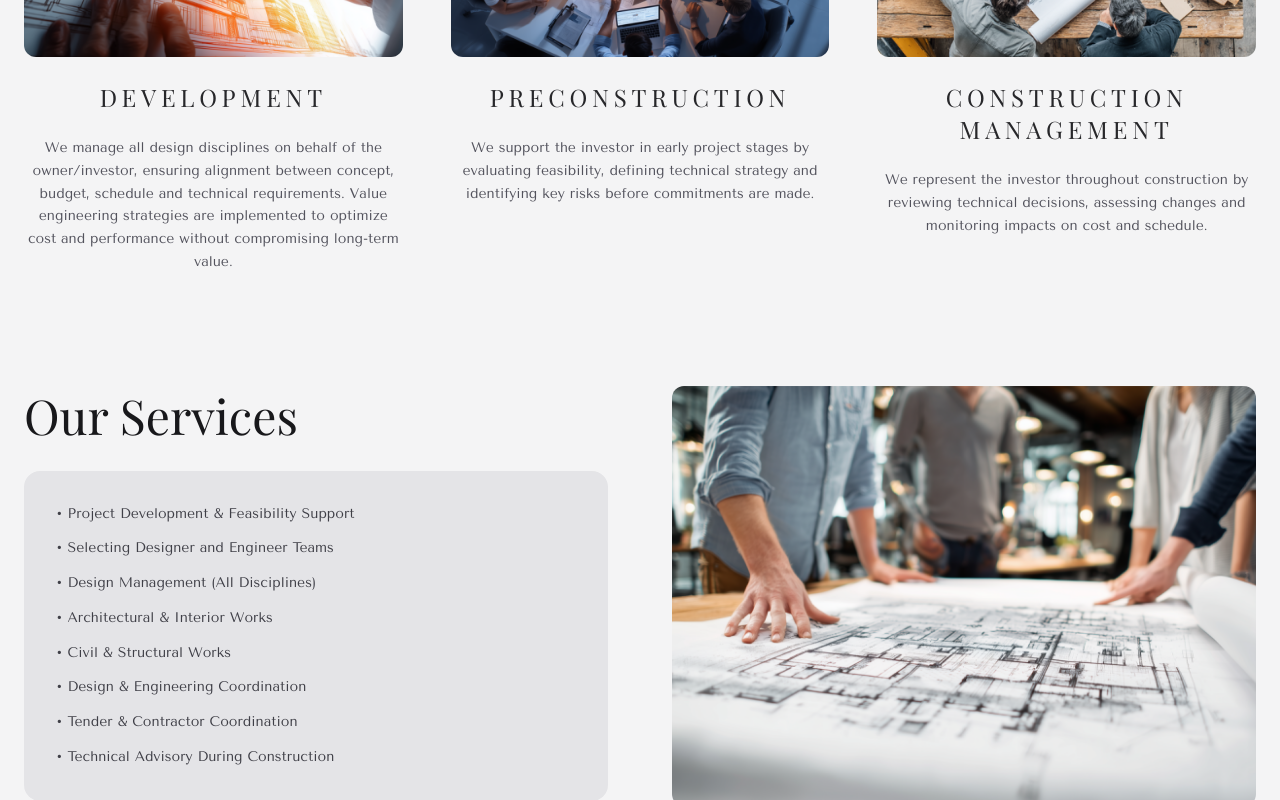
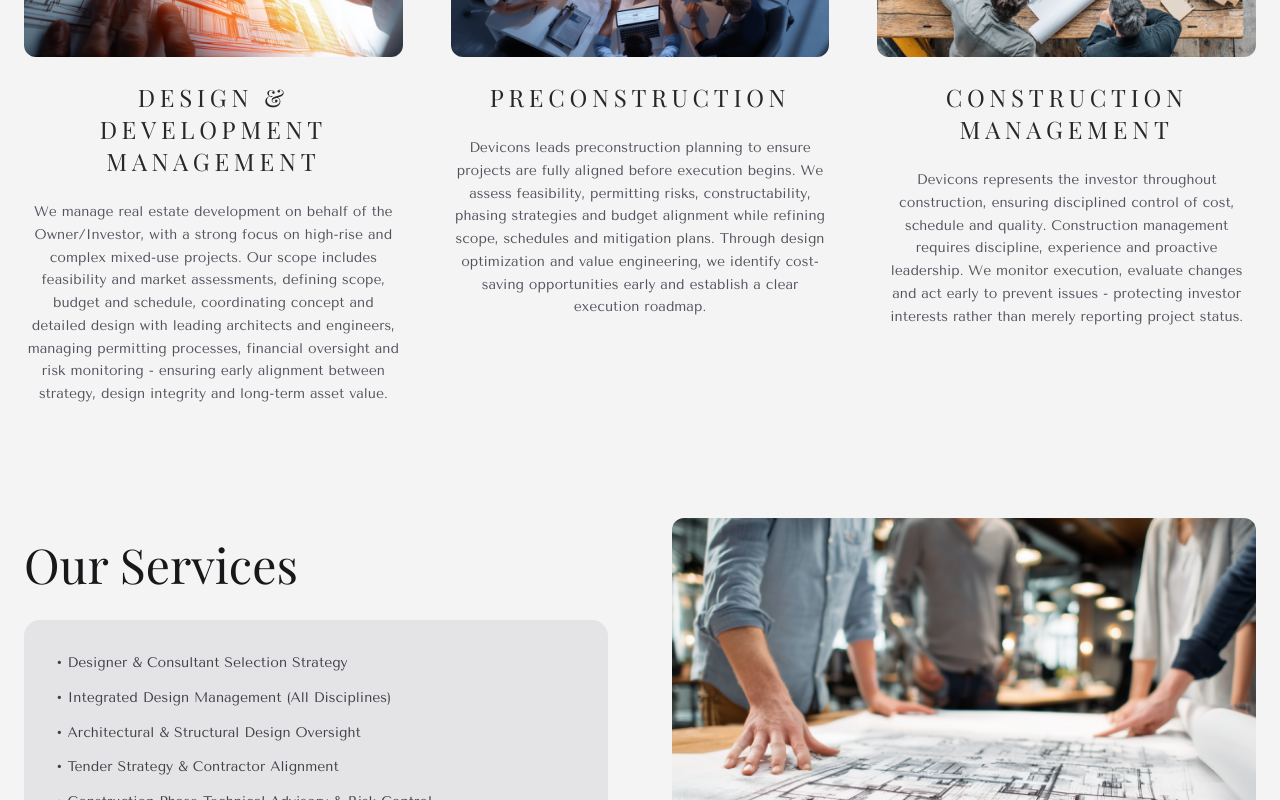
Before and after one commit to bakircikagan/devicons, a React (Vite) app: page /what-we-do in a window 1280 px wide. Shown: the part 480-1280 px from the top of the page. Built offline with nearby package versions, Linux system fonts and the light colour scheme.

Commit message:
various text changes

```diff
--- a/src/pages/Projects.jsx
+++ b/src/pages/Projects.jsx
@@ -35,9 +35,9 @@ const PROJECTS = [
     ],
     scope: [
       "Management / supervision of architectural design works execution",
-      "Coordination of design works across disciplines (Interior, Structural, MEP, Façade, Fire Protection)",
-      "Design solutions with manufacturers (Façade systems, etc.)",
-      "Architectural shop drawings and interior finish coordination",
+      "Coordination and supervision of design works of all disciplines and consultants (such as Interior, Structural, Mep, Façade, Fire Protection etc.).",
+      "Design solutions with manufacturers (Façade systems & VT)",
+      "Architectural shop drawings, including detailed coordination of interior finishes",
     ],
     images: {
       hero: "/projects/cooltoren/hero.png",
@@ -149,10 +149,9 @@ const PROJECTS = [
     ],
     scope: [
       "Management / supervision of architectural design works execution",
-      "Coordination and supervision of all design disciplines (Interior, Structural, MEP, Façade, Fire Protection)",
+      "Coordination and supervision of design works of all disciplines and consultants (such as Interior, Structural, Mep, Façade, Fire Protection etc.).",
       "Design solutions in collaboration with manufacturers (Façade systems & VT)",
-      "Architectural fit-out works and detailed coordination of interior finishes",
-      "On-site implementation supervision",
+      "Architectural fit-out works, including detailed coordination of interior finishes, shop drawings, and on-site implementation. ",
     ],
     images: {
       hero: "/projects/neva/hero.png",
@@ -175,7 +174,7 @@ const PROJECTS = [
     ],
     scope: [
       "Management / supervision of architectural design works execution",
-      "Coordination and supervision of all design disciplines (Interior, Structural, MEP, Façade, Fire Protection)",
+      "Coordination and supervision of design works of all disciplines and consultants (such as Interior, Structural, Mep, Façade, Fire Protection etc.). ",
       "Design solutions in collaboration with manufacturers (Façade systems & VT)",
       "Architectural shop drawings and detailed coordination of interior finishes",
     ],
@@ -196,8 +195,7 @@ const PROJECTS = [
       ["Owner", "Capital Partners"],
     ],
     scope: [
-      "Design and Constructability Review",
-      "Value Engineering for Structural Engineering",
+      "Design and Constructability Review, and Value Engineering for Structural Engineering in High Seismic Zone",
     ],
     images: {
       hero: "/projects/esenai-tower/hero.png",
@@ -215,9 +213,9 @@ const PROJECTS = [
     ],
     scope: [
       "Coordination of façade systems with specialized suppliers",
-      "Coordination and supervision of design works of all disciplines (Interior, Structural, MEP, Façade, Fire Protection)",
+      "Coordination and supervision of design works of other disciplines and consultants (such as Interior, Structural, MEP, Façade, Fire Protection etc.). ",
       "Design solutions in collaboration with manufacturers",
-      "Architectural fit-out works including detailed coordination of interior finishes and shop drawings",
+      "Architectural fit-out works, including detailed coordination of interior finishes, shop drawings, and on-site implementation. ",
     ],
     images: {
       hero: "/projects/lakhta-center-multifunctional/hero.png",
@@ -225,6 +223,7 @@ const PROJECTS = [
       top2: "/projects/lakhta-center-multifunctional/top2.png",
       top3: "/projects/lakhta-center-multifunctional/top3.png",
     },
+    pastExperience: true
   },
   {
     slug: "almaty-financial-district",
--- a/src/pages/WhatWeDo.jsx
+++ b/src/pages/WhatWeDo.jsx
@@ -1,54 +1,3 @@
-// const services = [
-//   {
-//     title: "Owner’s Representation",
-//     items: [
-//       "Investor-side technical authority",
-//       "Governance, reporting, decision support",
-//       "Stakeholder alignment and control",
-//     ],
-//   },
-//   {
-//     title: "Development & Design Management",
-//     items: [
-//       "Feasibility and technical strategy",
-//       "Multi-discipline design coordination",
-//       "Deliverable quality and constructability focus",
-//     ],
-//   },
-//   {
-//     title: "Cost, Schedule & Risk Oversight",
-//     items: [
-//       "Early risk identification and mitigation",
-//       "Change impact assessment (time/cost/quality)",
-//       "Technical reviews and executive-ready updates",
-//     ],
-//   },
-//   {
-//     title: "Technical Due Diligence",
-//     items: [
-//       "Site / asset technical review",
-//       "Risk register and gap assessment",
-//       "Recommendations for investment decisions",
-//     ],
-//   },
-//   {
-//     title: "Construction Phase Technical Advisory",
-//     items: [
-//       "Technical control during delivery",
-//       "Review of key technical decisions and changes",
-//       "Quality oversight through documentation and site reviews",
-//     ],
-//   },
-//   {
-//     title: "Specialist Coordination",
-//     items: [
-//       "Façade / structural / MEP interface alignment",
-//       "Manufacturer / supplier coordination support",
-//       "Fit-out documentation and implementation readiness",
-//     ],
-//   },
-// ];
-
 export default function WhatWeDo() {
   return (
     <div className="space-y-28">
@@ -69,13 +18,16 @@ export default function WhatWeDo() {
             className="mx-auto h-64 w-full rounded-xl object-cover"
           />
           <h2 className="serif text-2xl tracking-[0.2em] text-zinc-800">
-            DEVELOPMENT
+            DESIGN & DEVELOPMENT MANAGEMENT
           </h2>
           <p className="text-sm leading-relaxed text-zinc-600">
-            We manage all design disciplines on behalf of the owner/investor,
-            ensuring alignment between concept, budget, schedule and technical
-            requirements. Value engineering strategies are implemented to
-            optimize cost and performance without compromising long-term value.
+            We manage real estate development on behalf of the Owner/Investor,
+            with a strong focus on high-rise and complex mixed-use projects.
+            Our scope includes feasibility and market assessments,
+            defining scope, budget and schedule, coordinating concept and detailed
+            design with leading architects and engineers, managing permitting processes,
+            financial oversight and risk monitoring - ensuring early alignment between strategy,
+            design integrity and long-term asset value.
           </p>
         </div>
 
@@ -90,9 +42,9 @@ export default function WhatWeDo() {
             PRECONSTRUCTION
           </h2>
           <p className="text-sm leading-relaxed text-zinc-600">
-            We support the investor in early project stages by evaluating
-            feasibility, defining technical strategy and identifying key risks
-            before commitments are made.
+              Devicons leads preconstruction planning to ensure projects are fully aligned before execution begins.
+              We assess feasibility, permitting risks, constructability, phasing strategies and budget alignment while refining scope, schedules and mitigation plans.
+              Through design optimization and value engineering, we identify cost-saving opportunities early and establish a clear execution roadmap.
           </p>
         </div>
 
@@ -107,9 +59,12 @@ export default function WhatWeDo() {
             CONSTRUCTION MANAGEMENT
           </h2>
           <p className="text-sm leading-relaxed text-zinc-600">
-            We represent the investor throughout construction by reviewing
-            technical decisions, assessing changes and monitoring impacts on
-            cost and schedule.
+            Devicons represents the investor throughout construction, ensuring disciplined control of cost,
+            schedule and quality. Construction management requires discipline,
+            experience and proactive leadership.
+            We monitor execution, evaluate changes and act early to prevent issues - protecting
+            investor interests rather than merely reporting project status.
+
           </p>
         </div>
       </section>
@@ -122,14 +77,13 @@ export default function WhatWeDo() {
 
           <div className="rounded-2xl bg-zinc-200 p-8">
             <ul className="space-y-3 text-sm leading-relaxed text-zinc-700">
-              <li>• Project Development & Feasibility Support</li>
-              <li>• Selecting Designer and Engineer Teams</li>
-              <li>• Design Management (All Disciplines)</li>
-              <li>• Architectural & Interior Works</li>
-              <li>• Civil & Structural Works</li>
-              <li>• Design & Engineering Coordination</li>
-              <li>• Tender & Contractor Coordination</li>
-              <li>• Technical Advisory During Construction</li>
+              <li>• Designer & Consultant Selection Strategy</li>
+              <li>• Integrated Design Management (All Disciplines)</li>
+              <li>• Architectural & Structural Design Oversight</li>
+              <li>• Tender Strategy & Contractor Alignment</li>
+              <li>• Construction Phase Technical Advisory & Risk Control</li>
+              <li>• Value Engineering & Structural Optimization</li>
+              <li>• Real Estate Development Advisory & Feasibility</li>
             </ul>
           </div>
         </div>
```
Also changed, not shown: src/pages/WhoWeAre.jsx (+18 -24 lines).
